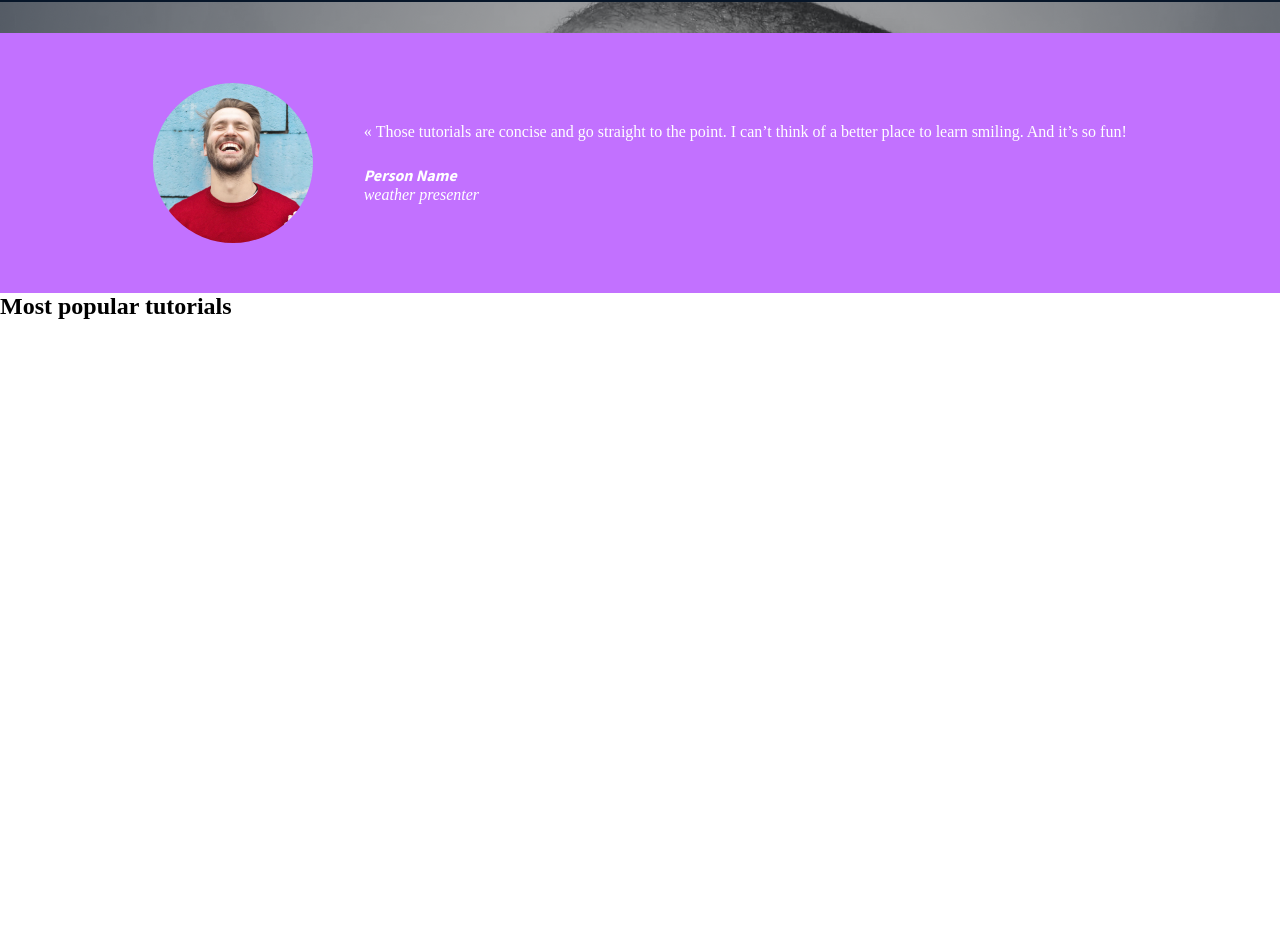
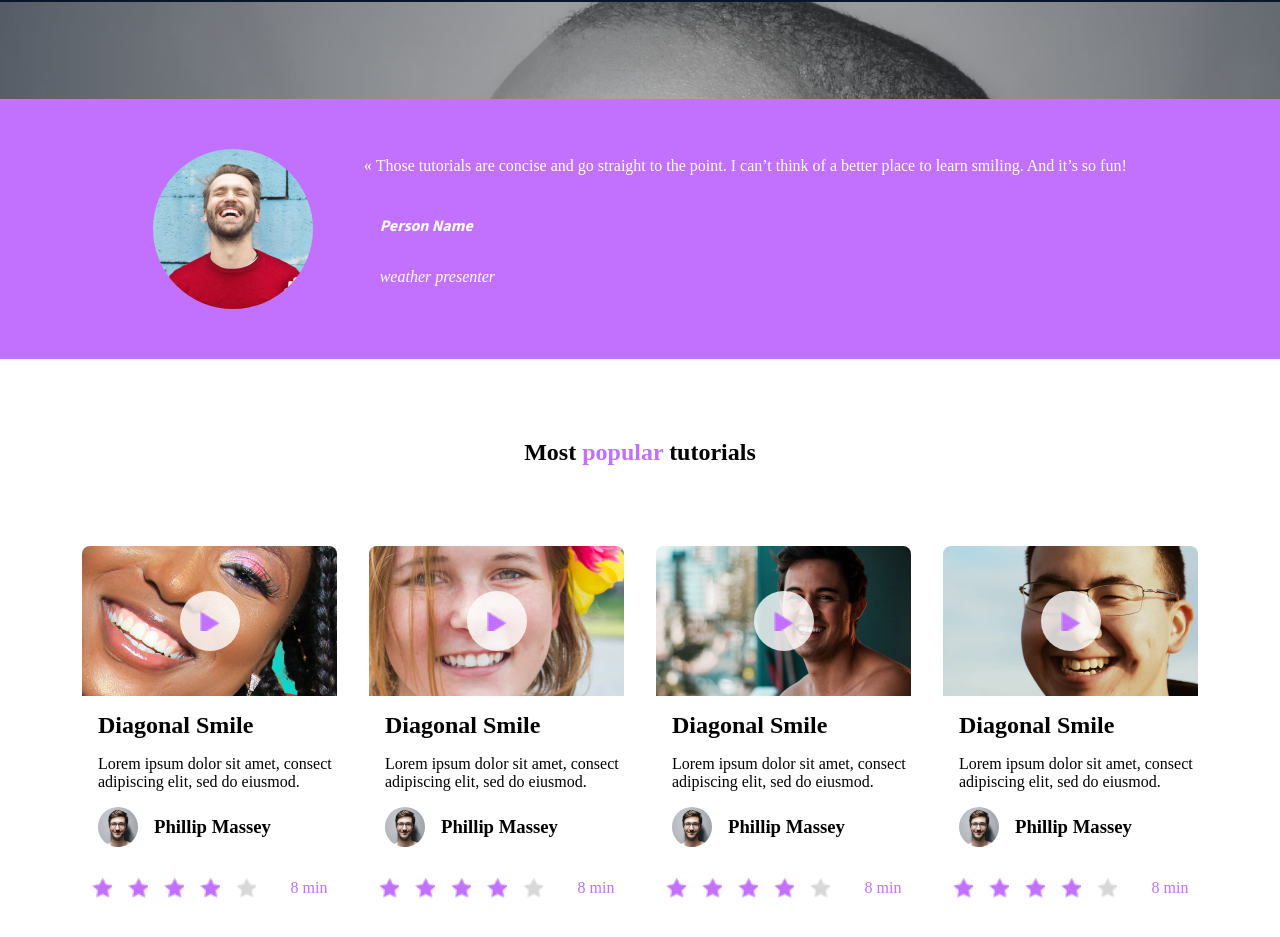
Before and after one commit to Nicatqmov/holbertonschool-web-development, a plain HTML site: page css_advanced/index.html in a window 1280 px wide. Shown: the part 1091-2028 px from the top of the page. Before the commit the page ends 1465 px from the top, so only its background shows below. Drawn offline with nearby package versions, Linux system fonts and the light colour scheme.

Commit message:
new sections

```diff
--- a/css_advanced/index.html
+++ b/css_advanced/index.html
@@ -1,5 +1,6 @@
 <!DOCTYPE html>
 <html lang="en">
+
 <head>
   <meta charset="UTF-8" />
   <meta name="viewport" content="width=device-width, initial-scale=1.0" />
@@ -10,9 +11,9 @@
   <link rel="preconnect" href="https://fonts.gstatic.com" crossorigin />
   <link
     href="https://fonts.googleapis.com/css2?family=Dancing+Script:wght@500&family=Source+Sans+3:wght@700&display=swap"
-      rel="stylesheet"
-    />
+    rel="stylesheet" />
 </head>
+
 <body>
   <div class="bim">
     <header>
@@ -89,33 +90,131 @@
     </section>
 
 
-      <section>
+    <section class="video-sec">
       <h1>Most <span>popular</span> tutorials</h1>
-        <div>
-            <div>
-                <img src="" alt="">
-                <h2></h2>
-                <p></p>
-                <div>
-                    <img src="" alt="">
-                    <h3></h3>
-                </div>
-                <div>
-                    <div>
-                        <img src="" alt="">
-                        <img src="" alt="">
-                        <img src="" alt="">
-                        <img src="" alt="">
-                        <img src="" alt="">
-                        <p></p>
+      <div class="mostpop-main">
+        <div class="video-1">
+          <div class="video-bl">
+            <div style=" background-image: url('images/Bitmap\ \(2\).png');" class="video-th">
+              <div class="video-play">
+                <div class="video-circle"></div>
               </div>
             </div>
           </div>
-            <div></div>
-            <div></div>
-            <div></div>
+          <h2>Diagonal Smile</h2>
+          <p>Lorem ipsum dolor sit amet, consect adipiscing elit, sed do eiusmod.</p>
+          <div class="user-info">
+            <img src="images/1.png" alt="">
+            <h3>Phillip Massey</h3>
+          </div>
+
+          <div class="stars-date">
+            <div class="stars">
+              <div style="background-image: url(images/Star_4.png);" class="star"></div>
+              <div style="background-image: url(images/Star_4.png);" class="star"></div>
+              <div style="background-image: url(images/Star_4.png);" class="star"></div>
+              <div style="background-image: url(images/Star_4.png);" class="star"></div>
+              <div style="background-image: url(images/Star_5.png);" class="star"></div>
+            </div>
+            <div class="date-s">
+              <p>8 min</p>
+            </div>
+          </div>
+
+
+        </div>
+
+        <div class="video-1">
+          <div class="video-bl">
+            <div style=" background-image: url('images/Bitmap\ \(3\).png');"  class="video-th">
+              <div class="video-play">
+                <div class="video-circle"></div>
+              </div>
+            </div>
+          </div>
+          <h2>Diagonal Smile</h2>
+          <p>Lorem ipsum dolor sit amet, consect adipiscing elit, sed do eiusmod.</p>
+          <div class="user-info">
+            <img src="images/1.png" alt="">
+            <h3>Phillip Massey</h3>
+          </div>
+
+          <div class="stars-date">
+            <div class="stars">
+              <div style="background-image: url(images/Star_4.png);" class="star"></div>
+              <div style="background-image: url(images/Star_4.png);" class="star"></div>
+              <div style="background-image: url(images/Star_4.png);" class="star"></div>
+              <div style="background-image: url(images/Star_4.png);" class="star"></div>
+              <div style="background-image: url(images/Star_5.png);" class="star"></div>
+            </div>
+            <div class="date-s">
+              <p>8 min</p>
+            </div>
+          </div>
+        </div>
+
+        <div class="video-1">
+          <div class="video-bl">
+            <div style=" background-image: url('images/Bitmap\ \(4\).png');"  class="video-th">
+              <div class="video-play">
+                <div class="video-circle"></div>
+              </div>
+            </div>
+          </div>
+          <h2>Diagonal Smile</h2>
+          <p>Lorem ipsum dolor sit amet, consect adipiscing elit, sed do eiusmod.</p>
+          <div class="user-info">
+            <img src="images/1.png" alt="">
+            <h3>Phillip Massey</h3>
+          </div>
+
+          <div class="stars-date">
+            <div class="stars">
+              <div style="background-image: url(images/Star_4.png);" class="star"></div>
+              <div style="background-image: url(images/Star_4.png);" class="star"></div>
+              <div style="background-image: url(images/Star_4.png);" class="star"></div>
+              <div style="background-image: url(images/Star_4.png);" class="star"></div>
+              <div style="background-image: url(images/Star_5.png);" class="star"></div>
+            </div>
+            <div class="date-s">
+              <p>8 min</p>
+            </div>
+          </div>
+        </div>
+
+        <div class="video-1">
+          <div class="video-bl">
+            <div style=" background-image: url('images/Bitmap\ \(5\).png');"  class="video-th">
+              <div class="video-play">
+                <div class="video-circle"></div>
+              </div>
+            </div>
+          </div>
+          <h2>Diagonal Smile</h2>
+          <p>Lorem ipsum dolor sit amet, consect adipiscing elit, sed do eiusmod.</p>
+          <div class="user-info">
+            <img src="images/1.png" alt="">
+            <h3>Phillip Massey</h3>
+          </div>
+
+          <div class="stars-date">
+            <div class="stars">
+              <div style="background-image: url(images/Star_4.png);" class="star"></div>
+              <div style="background-image: url(images/Star_4.png);" class="star"></div>
+              <div style="background-image: url(images/Star_4.png);" class="star"></div>
+              <div style="background-image: url(images/Star_4.png);" class="star"></div>
+              <div style="background-image: url(images/Star_5.png);" class="star"></div>
+            </div>
+            <div class="date-s">
+              <p>8 min</p>
+            </div>
+          </div>
+        </div>
+
+
       </div>
     </section>
   </main>
 </body>
+
 </html>
--- a/css_advanced/styles.css
+++ b/css_advanced/styles.css
@@ -4,27 +4,29 @@
 }
 
 
-*{
+* {
     margin: 0;
     padding: 0;
     box-sizing: border-box;
 }
 
-.bim{
-        background-image: url(images/background.png);
+.bim {
+    background-image: url(images/background.png);
 }
 
 /* HEADER */
-a{
+a {
     text-decoration: none;
     color: var(--main-text-color);
 }
-header{
+
+header {
     padding-top: 4vh;
     /* margin-top: 5vh; */
     width: 100%;
 }
-.container{
+
+.container {
 
     /* background-color: rgb(0, 0, 0); */
     justify-content: space-around;
@@ -35,14 +37,17 @@ header{
 
     display: flex;
 }
-.right{
+
+.right {
     display: flex;
     column-gap: 52px;
 }
-.logp{
+
+.logp {
     height: 24.5;
 }
-.link{
+
+.link {
     font-size: 12px;
 }
 
@@ -50,22 +55,22 @@ header{
 
 /* MAIN mid */
 
-.main-init{
+.main-init {
     margin-top: 21vh;
     width: fit-content;
     margin: auto;
 }
 
-.h1-main{
+.h1-main {
     color: var(--main-text-color);
     height: 151px;
     font-family: "Source Sans 3", sans-serif;
-    font-weight: 700   ;
+    font-weight: 700;
     margin-top: 155px;
     font-size: 120px;
 }
 
-.texts-main{
+.texts-main {
     color: var(--main-text-color);
     display: flex;
     column-gap: 60px;
@@ -73,18 +78,18 @@ header{
 }
 
 
-.button-main{
+.button-main {
     margin-top: 39px;
     display: flex;
     justify-content: center;
 }
 
-.button-main button{
+.button-main button {
     cursor: pointer;
     line-height: 17.6px;
     font-size: 14px;
     font-family: "Source Sans 3", sans-serif;
-    font-weight: 600   ;
+    font-weight: 600;
     color: var(--main-text-color);
     background-color: var(--main-btn-color);
     border: none;
@@ -95,35 +100,37 @@ header{
 
 
 
-.main-mid{
+.main-mid {
     margin: auto;
     margin-top: 22vh;
     width: fit-content;
 }
 
-.main-mid h2{
+.main-mid h2 {
     color: var(--main-text-color);
     width: fit-content;
     margin: auto;
 }
-.main-mid h2 span{
+
+.main-mid h2 span {
     color: var(--main-btn-color);
 }
+
 /* MAIN pros */
 
 
-.pros-div-main{
+.pros-div-main {
     column-gap: 100px;
     display: flex;
     margin-top: 14vh;
     padding-bottom: 14vh;
 }
 
-.pros-div-main img{
+.pros-div-main img {
     border-radius: 50%;
 }
 
-.pros-div-main div{
+.pros-div-main div {
     justify-content: center;
     align-items: center;
     width: 160px;
@@ -131,64 +138,172 @@ header{
     flex-direction: column;
 }
 
-.pros-p{
+.pros-p {
     color: var(--main-text-color);
     font-style: italic;
     margin-top: 2vh;
 }
-.pros-h{
+
+.pros-h {
     color: var(--main-text-color);
 }
 
 /* MAIN bl */
 
 
-.mainbl-sec{
+.mainbl-sec {
     width: 100%;
     background-color: var(--main-btn-color);
 }
 
-.mainbl{
+.mainbl {
     justify-content: space-around;
     display: flex;
     width: 80%;
     margin: auto;
 }
 
-.mainbl img{
+.mainbl img {
     border-radius: 50%;
     padding: 50px 0 50px 0;
 }
 
-.mainbl-texts{
+.mainbl-texts {
     display: flex;
     flex-direction: column;
     justify-content: center;
 }
 
 
-.mainbl-texts  blockquote{
+.mainbl-texts blockquote {
     margin-bottom: 3vh;
 
 }
 
-.mainbl-texts  p{
+.mainbl-texts p {
     font-weight: 400;
     font-style: italic;
 }
 
 
-.fistrp-mainbl{
+.fistrp-mainbl {
     font-family: "Source Sans 3", sans-serif;
     font-weight: 700;
 
 
 }
 
-.mainbl-texts  p,blockquote{
+.mainbl-texts p,
+blockquote {
     color: var(--main-text-color);
 
 }
 
 
 /* MAIN mostpop */
+
+.video-sec{
+    padding-bottom: 10vh;
+    display: flex;
+    flex-direction: column;
+    justify-content: center;
+    align-items: center;
+}
+
+.video-sec span{
+    color: var(--main-btn-color);
+}
+
+.video-sec h1{
+    margin-top: 10vh;
+    margin-bottom: 10vh;
+}
+.mostpop-main {
+    column-gap: 4vh;
+    display: flex;
+    width: fit-content;
+    margin: auto;
+}
+
+.video-1{
+    width:255px;
+    position: relative;
+    display: inline-block;
+    overflow: hidden;
+    border-radius: 8px;
+}
+
+.video-1 h2,p ,.user-info{
+    margin: 2vh 0 2vh 2vh;
+}
+.user-info{
+    display: flex;
+    column-gap: 2vh;
+    align-items: center;
+}
+.user-info img{
+    width: 5vh;
+    border-radius: 50%;
+}
+
+
+.video-th {
+    width:255px;
+    /* Set your desired width */
+    height: 150px;
+    /* Set your desired height */
+    background-size: cover;
+    position: relative;
+}
+
+.video-play {
+    position: absolute;
+    top: 50%;
+    left: 50%;
+    transform: translate(-50%, -50%);
+    width: 60px;
+    /* Set your desired button size */
+    height: 60px;
+    /* Set your desired button size */
+    background-color: rgba(255, 255, 255, 0.8);
+    border-radius: 50%;
+    display: flex;
+    justify-content: center;
+    align-items: center;
+    cursor: pointer;
+}
+
+.video-circle{
+    background-image: url(images/Triangle.png);
+    background-size: cover;
+    position: absolute;
+    top: 50%;
+    left: 50%;
+    transform: translate(-50%, -50%);
+    width: 20px;
+    height: 20px;
+    display: flex;
+    justify-content: center;
+    align-items: center;
+    cursor: pointer;
+}
+.stars-date{
+    display: flex;
+    justify-content: space-around;
+    align-items: center;
+}
+.stars{
+    display: flex;
+    column-gap: 2vh;
+}
+
+.star{
+    background-size: cover;
+
+    width: 20px;
+    height: 20px;
+}
+
+.date-s p {
+    color: var(--main-btn-color);
+}
```
Also changed, not shown: css_advanced/images/Bitmap (2).png (added), css_advanced/images/Bitmap (3).png (added), css_advanced/images/Bitmap (4).png (added), css_advanced/images/Bitmap (5).png (added), css_advanced/images/Star_4.png (added), css_advanced/images/Star_5.png (added), css_advanced/images/Triangle.png (added). Lines whose indentation alone changed are shown as unchanged.
